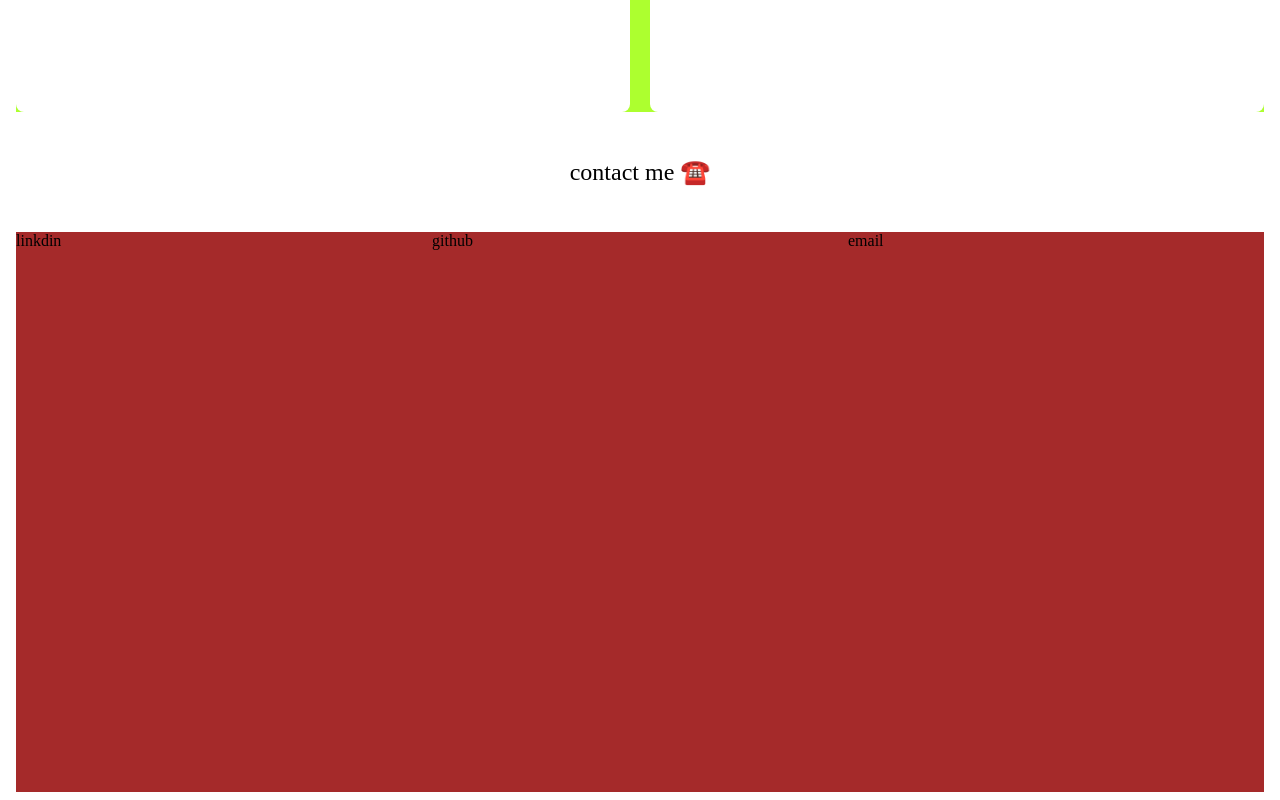
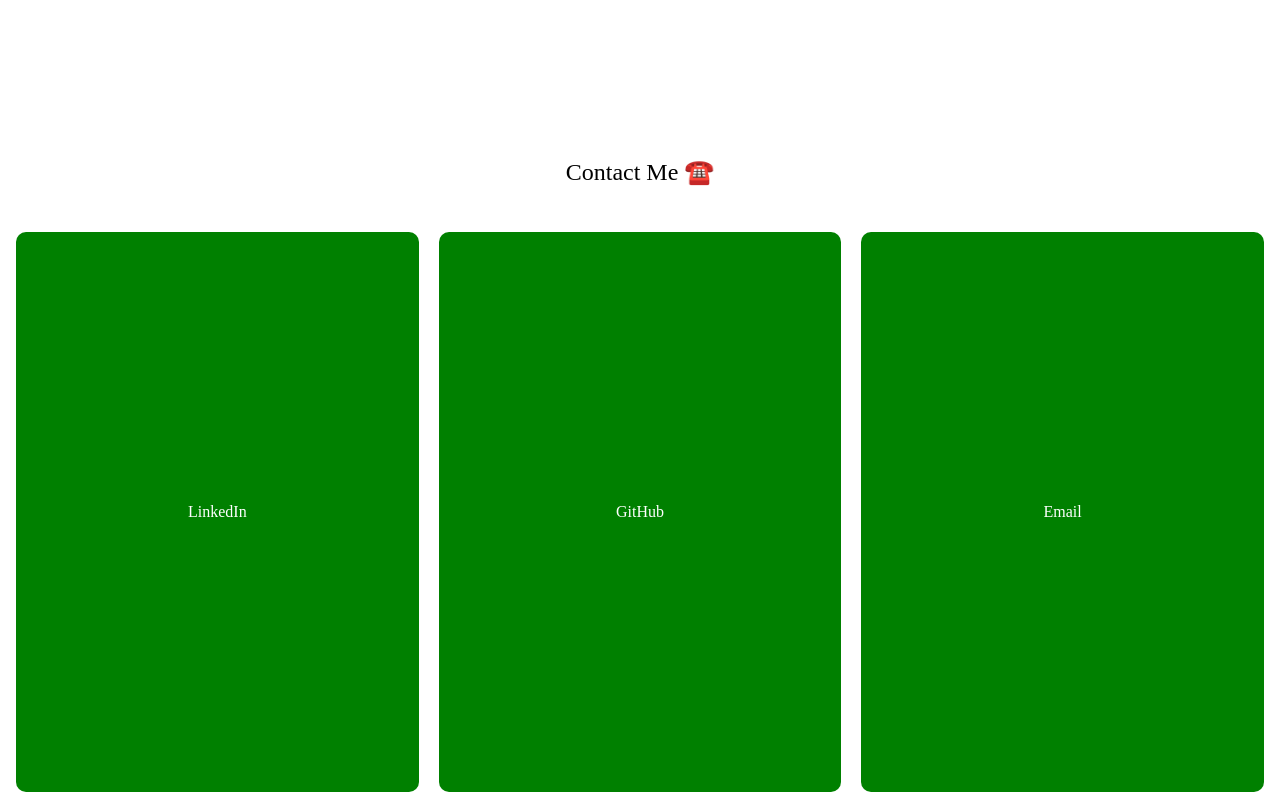
Before and after one commit to fatimaahmed14/portfolio, a React (Create React App) app in the folder fatima-portfolio/: page / in a window 1280 px wide. Shown: the part 3216-4016 px from the top of the page. Built offline with nearby package versions, Linux system fonts and the light colour scheme.

Commit message:
centered contact buttons and started basic styling

```diff
--- a/fatima-portfolio/src/App.css
+++ b/fatima-portfolio/src/App.css
@@ -98,7 +98,6 @@
 
 .projects-container {
   height: 100vh;
-  background-color: greenyellow;
   display: grid;
   grid-template-columns: repeat(2, 1fr);
   gap: 20px;
@@ -138,7 +137,31 @@
 /* Contact Page Styling */
 .contact-container {
   height: 70vh;
-  background-color: brown;
   display: grid;
   grid-template-columns: repeat(3, 1fr);
+  gap: 20px;
+  justify-content: center;
+  align-items: center;
 }
+
+.contact-button-linkedin,
+.contact-button-github,
+.contact-button-email {
+  display: flex;
+  justify-content: center;
+  align-items: center;
+  width: 100%;
+  height: 100%;
+  background-color: green;
+  color: white;
+  border-radius: 10px;
+  font-size: 16px;
+  cursor: pointer;
+  transition: background-color 0.3s ease;
+}
+
+.contact-button-linkedin:hover,
+.contact-button-github:hover,
+.contact-button-email:hover {
+  background-color: darkgreen;
+}
--- a/fatima-portfolio/src/pages/Contact.js
+++ b/fatima-portfolio/src/pages/Contact.js
@@ -1,13 +1,14 @@
+import React from "react";
 import "../App.css";
 
 function Contact() {
   return (
     <div>
-      <div className="title">contact me ☎️</div>
+      <div className="title">Contact Me ☎️</div>
       <div className="contact-container">
-        <div>linkdin</div>
-        <div>github</div>
-        <div>email</div>
+        <div className="contact-button-linkedin">LinkedIn</div>
+        <div className="contact-button-github">GitHub</div>
+        <div className="contact-button-email">Email</div>
       </div>
     </div>
   );
```
